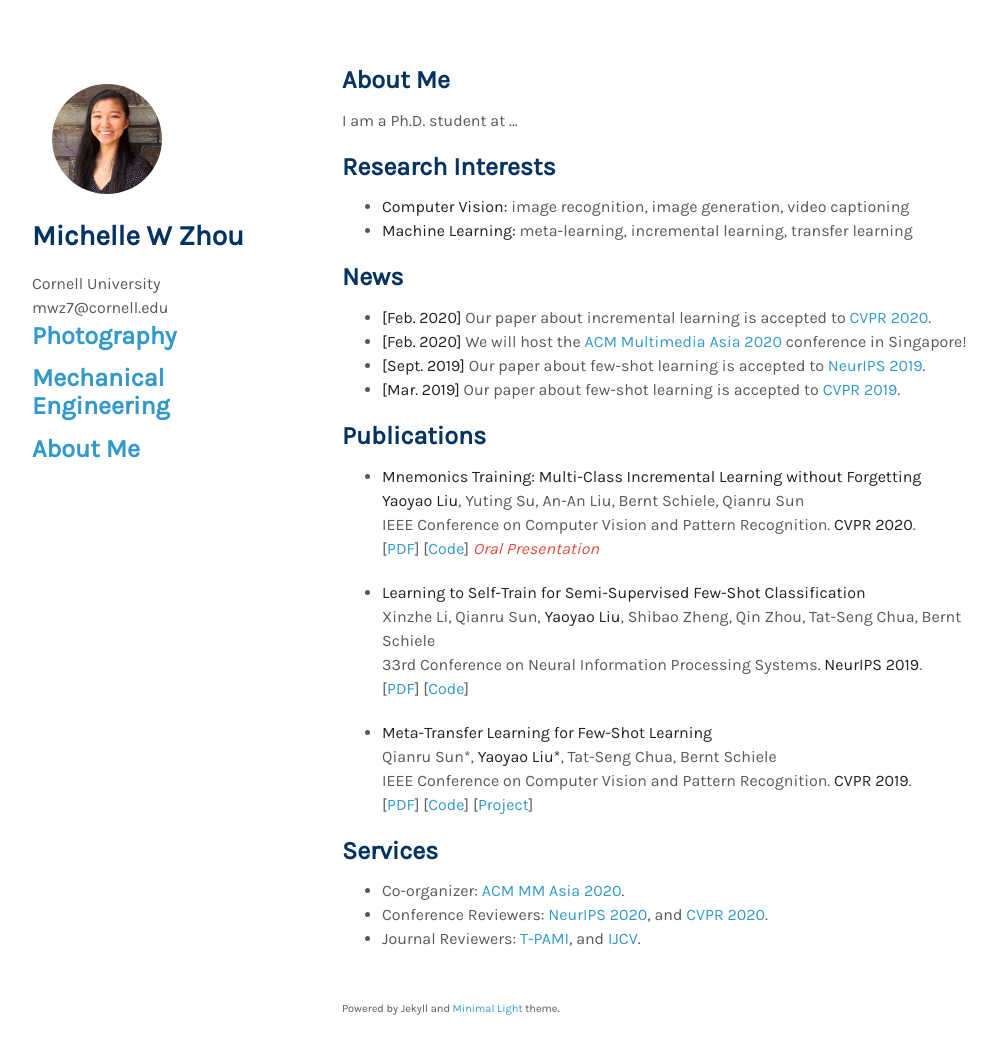
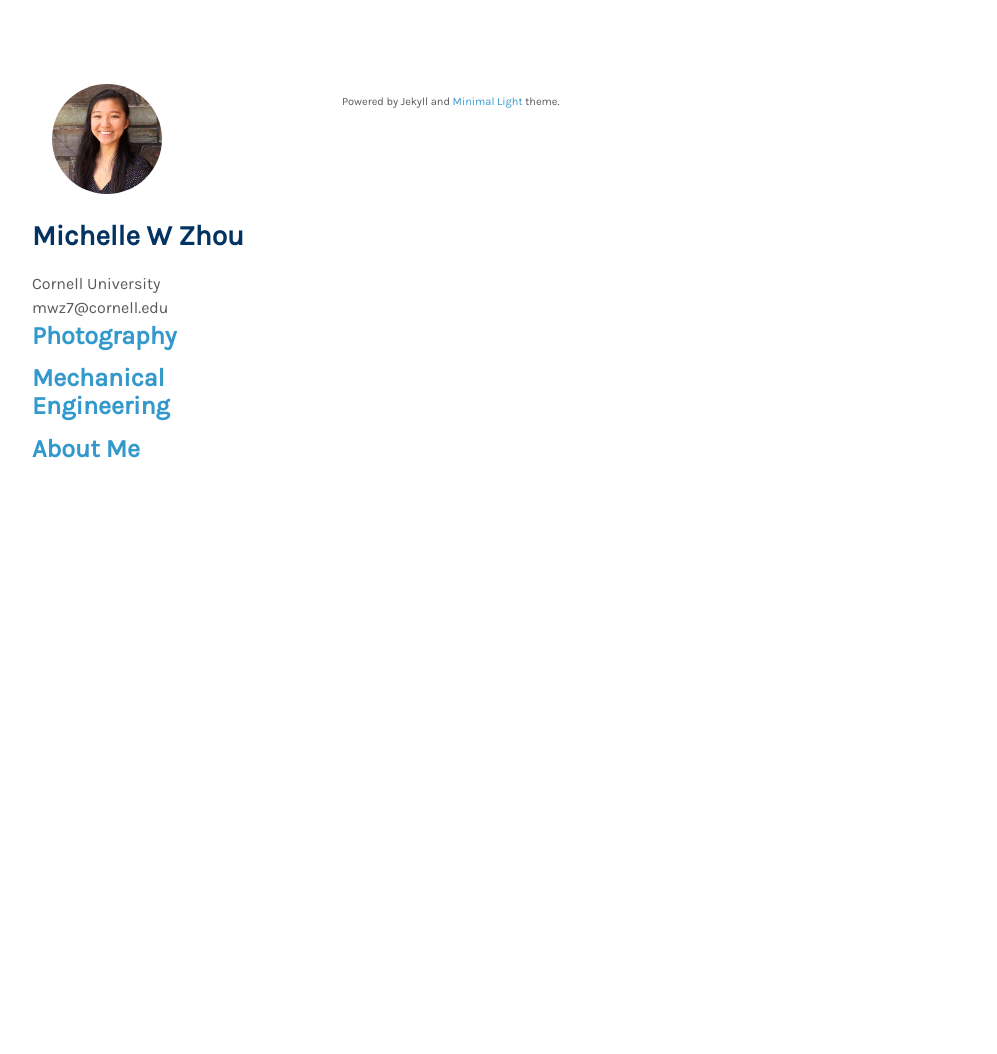
Before and after one commit to mwz724/mwz724.github.io, a Jekyll site: the page built from index.md, in a window 1280 px wide and 1089 px high. Shown: the top 1054 px of the window, without its empty margins (128-1125 px from the left). Built offline with Jekyll 4.4.1, drawn with Linux system fonts in a browser that asks for light colours; nearby versions of some CDN libraries; a style sheet for code colours, icons or effects is not loaded; our own code applies the rules of GitHub Pages for plain Markdown files.

Commit message:
Update index.md

```diff
--- a/index.md
+++ b/index.md
@@ -1,51 +1,3 @@
 ---
 layout: homepage
 ---
-
-## About Me
-
-I am a Ph.D. student at ...
-
-## Research Interests
-
-- **Computer Vision:** image recognition, image generation, video captioning
-- **Machine Learning:** meta-learning, incremental learning, transfer learning
-
-## News
-
-- **[Feb. 2020]** Our paper about incremental learning is accepted to [CVPR 2020](http://cvpr2020.thecvf.com/).
-- **[Feb. 2020]** We will host the [ACM Multimedia Asia 2020](https://mmasia2020.org/) conference in Singapore!
-- **[Sept. 2019]** Our paper about few-shot learning is accepted to [NeurIPS 2019](https://nips.cc/Conferences/2019).
-- **[Mar. 2019]** Our paper about few-shot learning is accepted to [CVPR 2019](http://cvpr2019.thecvf.com/).
-
-## Publications
-
-- **Mnemonics Training: Multi-Class Incremental Learning without Forgetting**
-  <br>
-  **Yaoyao Liu**, Yuting Su, An-An Liu, Bernt Schiele, Qianru Sun
-  <br>
-  IEEE Conference on Computer Vision and Pattern Recognition. **CVPR 2020**.
-  <br>
-  [[PDF](https://arxiv.org/pdf/2002.10211.pdf)] [[Code](https://github.com/yaoyao-liu/mnemonics)] <strong><i style="color:#e74d3c">Oral Presentation</i></strong>
-
-- **Learning to Self-Train for Semi-Supervised Few-Shot Classification**
-  <br>
-  Xinzhe Li, Qianru Sun, **Yaoyao Liu**, Shibao Zheng, Qin Zhou, Tat-Seng Chua, Bernt Schiele
-  <br>
-  33rd Conference on Neural Information Processing Systems. **NeurIPS 2019**.
-  <br>
-  [[PDF](http://papers.nips.cc/paper/9216-learning-to-self-train-for-semi-supervised-few-shot-classification.pdf)] [[Code](https://github.com/xinzheli1217/learning-to-self-train)]
-
-- **Meta-Transfer Learning for Few-Shot Learning**
-  <br>
-  Qianru Sun\*, **Yaoyao Liu\***, Tat-Seng Chua, Bernt Schiele
-  <br>
-  IEEE Conference on Computer Vision and Pattern Recognition. **CVPR 2019**.
-  <br>
-  [[PDF](http://openaccess.thecvf.com/content_CVPR_2019/papers/Sun_Meta-Transfer_Learning_for_Few-Shot_Learning_CVPR_2019_paper.pdf)] [[Code](https://github.com/yaoyao-liu/meta-transfer-learning)] [[Project](https://mtl.yyliu.net/)]
-
-## Services
-
-- Co-organizer: [ACM MM Asia 2020](https://mmasia2020.org/).
-- Conference Reviewers: [NeurIPS 2020](https://neurips.cc/Conferences/2020), and [CVPR 2020](http://cvpr2020.thecvf.com/).
-- Journal Reviewers: [T-PAMI](https://ieeexplore.ieee.org/xpl/RecentIssue.jsp?punumber=34), and [IJCV](https://www.springer.com/journal/11263).
```
